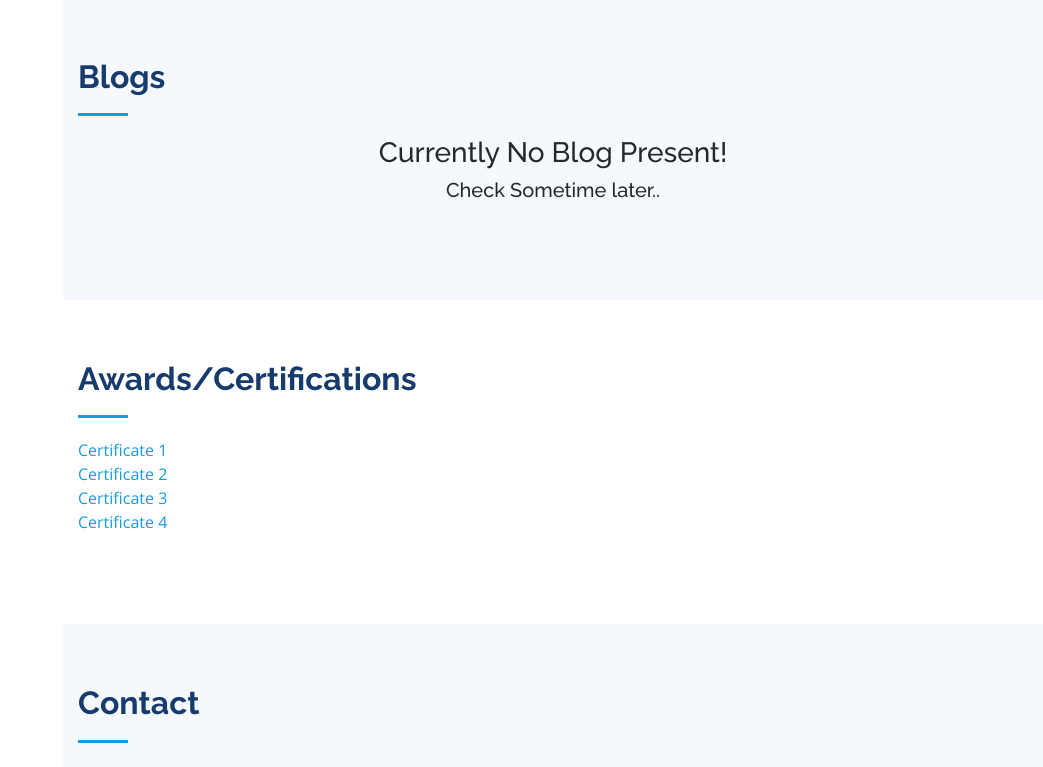
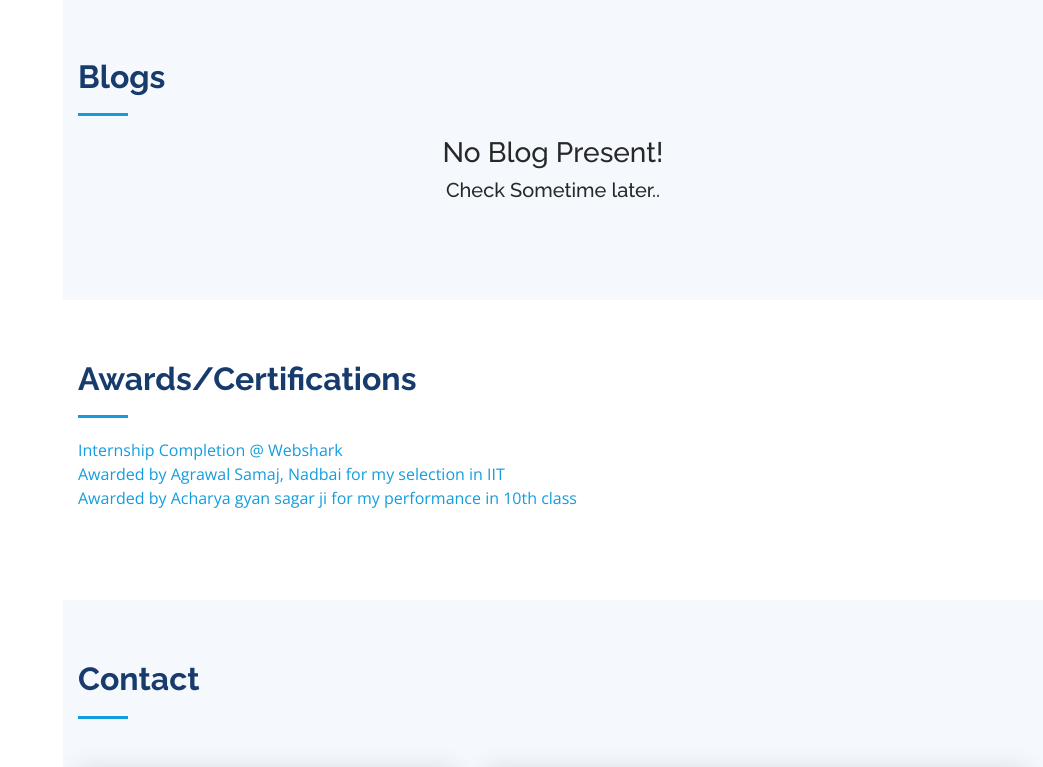
Before and after one commit to TGtarun/portfolio, a plain HTML site: page index.html in a window 1280 px wide. Shown: the part 3820-4587 px from the top of the page, without its empty margins (237-1280 px from the left). Drawn offline with nearby package versions, Linux system fonts and the light colour scheme.

Commit message:
certificates

```diff
--- a/index.html
+++ b/index.html
@@ -348,7 +348,7 @@
 
         </div> -->
 
-        <h3 class="text-center">Currently No Blog Present!</h3>
+        <h3 class="text-center">No Blog Present!</h3>
         <h5 class="text-center">Check Sometime later..</h5>
       </div>
     </section><!-- End Portfolio Section -->
@@ -359,10 +359,11 @@
 
         <div class="section-title">
           <h2>Awards/Certifications</h2>
-        	<a href="#">Certificate 1</a><br>
-        	<a href="#">Certificate 2</a><br>
-        	<a href="#">Certificate 3</a><br>
-        	<a href="#">Certificate 4</a><br>
+          <a href="https://drive.google.com/file/d/1md1IE-RFRr7zcaa_mkW8OvnWgPzqtyXZ/view?usp=sharing">Internship Completion @ Webshark</a><br>
+        	<a href="#">Awarded by Agrawal Samaj, Nadbai for my selection in IIT</a><br>
+        	<a href="#">Awarded by Acharya gyan sagar ji for my performance in 10th class</a><br>
+        	<!-- <a href="#">Certificate 3</a><br>
+        	<a href="#">Certificate 4</a><br> -->
 
 
       </div>
```
